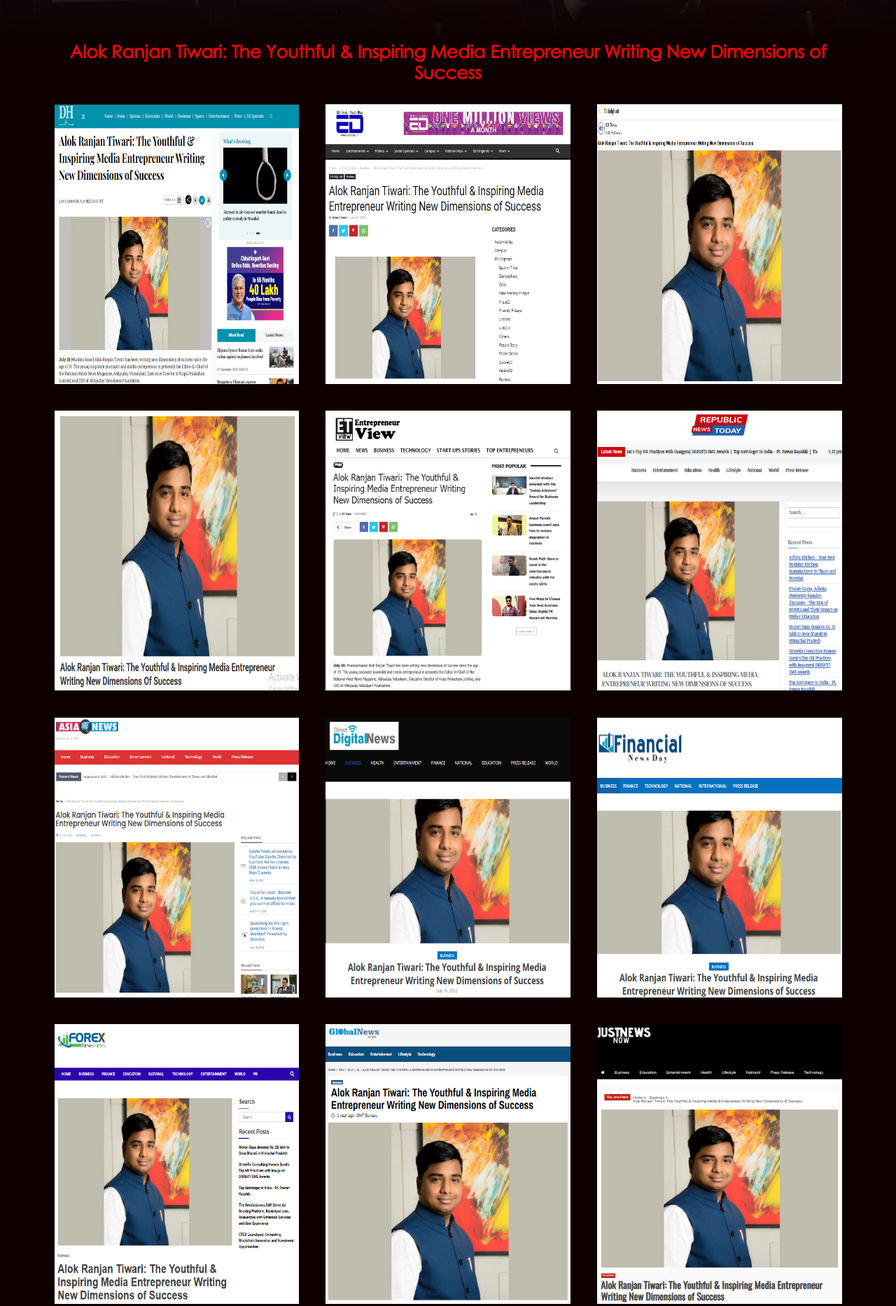
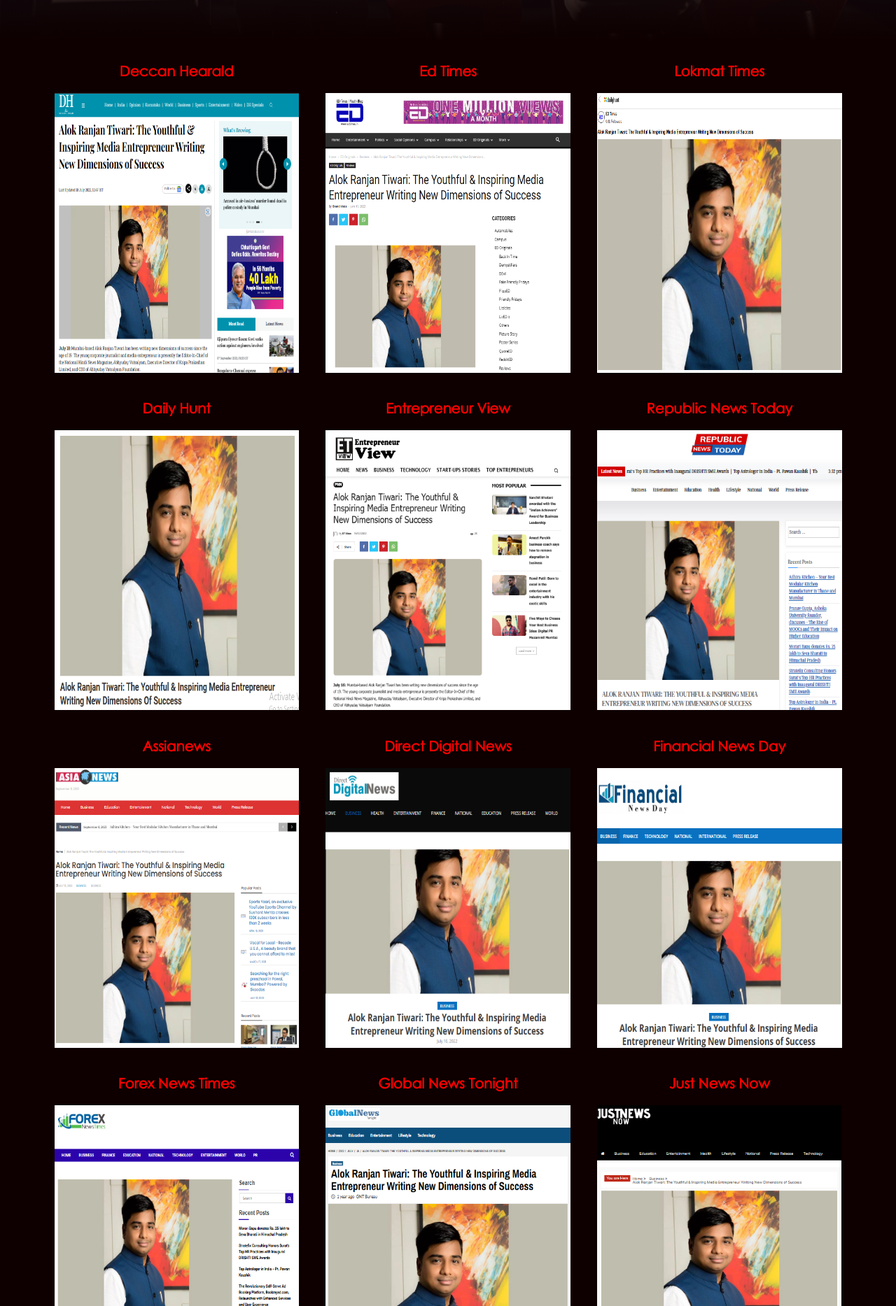
Before and after one commit to suraj745/s.k_art, a website built with Vite: page pages/media_coverage.html in a window 1280 px wide. Shown: the part 741-2608 px from the top of the page at 70% size. Built offline with nearby package versions, Linux system fonts and the light colour scheme.

Commit message:
media-change

```diff
--- a/pages/media_coverage.html
+++ b/pages/media_coverage.html
@@ -21,11 +21,20 @@
       crossorigin="anonymous"
       referrerpolicy="no-referrer"
     />
-    <link rel="stylesheet" href="https://cdn.jsdelivr.net/npm/swiper@10/swiper-bundle.min.css" />
-    <link rel="stylesheet" href="https://cdn.jsdelivr.net/npm/swiper@10/swiper-bundle.min.css" />
+    <link
+      rel="stylesheet"
+      href="https://cdn.jsdelivr.net/npm/swiper@10/swiper-bundle.min.css"
+    />
+    <link
+      rel="stylesheet"
+      href="https://cdn.jsdelivr.net/npm/swiper@10/swiper-bundle.min.css"
+    />
     <link rel="stylesheet" href="/styles.scss" />
     <!-- <link rel="stylesheet" href="/scss/media_coverge.css" /> -->
-    <link rel="stylesheet" href="https://cdn.jsdelivr.net/npm/swiper@10/swiper-bundle.min.css" />
+    <link
+      rel="stylesheet"
+      href="https://cdn.jsdelivr.net/npm/swiper@10/swiper-bundle.min.css"
+    />
   </head>
   <body>
     <!-- home_banner -->
@@ -37,13 +46,15 @@
           <section class="col banner-content">
             <h1 class="big_heading">MEDIA COVERAGE</h1>
             <p class="paragraph mt-5">
-              Alok Ranjan Tiwari's impact on the media industry and his philanthropic efforts have
-              garnered widespread attention, leading to extensive media coverage across various
-              platforms. His work as the Managing Director of Eternal Corporate Media Private
-              Limited, Editor-In-Chief of Corporate Capital Magazine, and Abhyuday Vatsalyam News
-              Magazine, as well as his contributions through the Abhyuday Vatsalyam Foundation, have
-              been featured in numerous news outlets and publications. Below are some highlights of
-              the media coverage he has received:
+              Alok Ranjan Tiwari's impact on the media industry and his
+              philanthropic efforts have garnered widespread attention, leading
+              to extensive media coverage across various platforms. His work as
+              the Managing Director of Eternal Corporate Media Private Limited,
+              Editor-In-Chief of Corporate Capital Magazine, and Abhyuday
+              Vatsalyam News Magazine, as well as his contributions through the
+              Abhyuday Vatsalyam Foundation, have been featured in numerous news
+              outlets and publications. Below are some highlights of the media
+              coverage he has received:
             </p>
           </section>
         </section>
@@ -52,52 +63,153 @@
 
     <section class="container">
       <section class="row flex-column">
-        <h1 class="text-center" style="color: #ff0000; font-weight: 600">
-          Alok Ranjan Tiwari: The Youthful & Inspiring Media Entrepreneur Writing New Dimensions of
-          Success
-        </h1>
-
         <section class="col mt-5">
           <div class="achivement">
-            <section class="ac_card">
-              <img src="/public/images/mediacover/m1.png" alt="image_of_media_coverage" />
-            </section>
-            <section class="ac_card">
-              <img src="/public/images/mediacover/m2.png" alt="image_of_media_coverage" />
-            </section>
-            <section class="ac_card">
-              <img src="/public/images/mediacover/m3.png" alt="image_of_media_coverage" />
-            </section>
-            <section class="ac_card">
-              <img src="/public/images/mediacover/m4.png" alt="image_of_media_coverage" />
-            </section>
-            <section class="ac_card">
-              <img src="/public/images/mediacover/m5.png" alt="image_of_media_coverage" />
-            </section>
-            <section class="ac_card">
-              <img src="/public/images/mediacover/m6.png" alt="image_of_media_coverage" />
-            </section>
-            <section class="ac_card">
-              <img src="/public/images/mediacover/m7.png" alt="image_of_media_coverage" />
-            </section>
-            <section class="ac_card">
-              <img src="/public/images/mediacover/m8.png" alt="image_of_media_coverage" />
-            </section>
-            <section class="ac_card">
-              <img src="/public/images/mediacover/m9.png" alt="image_of_media_coverage" />
-            </section>
-            <section class="ac_card">
-              <img src="/public/images/mediacover/m10.png" alt="image_of_media_coverage" />
-            </section>
-            <section class="ac_card">
-              <img src="/public/images/mediacover/m11.png" alt="image_of_media_coverage" />
-            </section>
-            <section class="ac_card">
-              <img src="/public/images/mediacover/m12.png" alt="image_of_media_coverage" />
-            </section>
-            <section class="ac_card">
-              <img src="/public/images/mediacover/m13.png" alt="image_of_media_coverage" />
-            </section>
+            <a
+              href="https://www.deccanherald.com/brandspot/pr-spot/alok-ranjan-tiwari-the-youthful-inspiring-media-entrepreneur-writing-new-dimensions-of-success-1127710.html"
+              class="ac_card"
+            >
+              <h1 class="big_heading">Deccan Hearald</h1>
+
+              <img
+                src="/public/images/mediacover/m1.png"
+                alt="image_of_media_coverage"
+              />
+            </a>
+            <a
+              href="https://edtimes.in/alok-ranjan-tiwari-the-youthful-inspiring-media-entrepreneur-writing-new-dimensions-of-success/"
+              class="ac_card"
+            >
+              <h1 class="big_heading">Ed Times</h1>
+
+              <img
+                src="/public/images/mediacover/m2.png"
+                alt="image_of_media_coverage"
+              />
+            </a>
+            <a
+              href="https://www.lokmattimes.com/business/alok-ranjan-tiwari-the-youthful-inspiring-media-entrepreneur-writing-new-dimensions-of-success/
+            "
+              class="ac_card"
+            >
+              <h1 class="big_heading">Lokmat Times</h1>
+
+              <img
+                src="/public/images/mediacover/m3.png"
+                alt="image_of_media_coverage"
+              />
+            </a>
+            <a
+              href="https://m.dailyhunt.in/news/india/english/ed+times-epaper-edtimes/alok+ranjan+tiwari+the+youthful+inspiring+media+entrepreneur+writing+new+dimensions+of+success-newsid-n404797270?ss=wsp⦁	&⦁	s=i⦁	&⦁	uu=0xb2af503d36c6d6e8"
+              class="ac_card"
+            >
+              <h1 class="big_heading">Daily Hunt</h1>
+
+              <img
+                src="/public/images/mediacover/m4.png"
+                alt="image_of_media_coverage"
+              />
+            </a>
+            <a
+              href="https://entrepreneurview.in/alok-ranjan-tiwari-the-youthful-inspiring-media-entrepreneur-writing-new-dimensions-of-success/"
+              class="ac_card"
+            >
+              <h1 class="big_heading">Entrepreneur View</h1>
+
+              <img
+                src="/public/images/mediacover/m5.png"
+                alt="image_of_media_coverage"
+              />
+            </a>
+            <a
+              href="https://republicnewstoday.com/index.php/2022/07/16/alok-ranjan-tiwari-the-youthful-inspiring-media-entrepreneur-writing-new-dimensions-of-success/
+            "
+              class="ac_card"
+            >
+              <h1 class="big_heading">Republic News Today</h1>
+
+              <img
+                src="/public/images/mediacover/m6.png"
+                alt="image_of_media_coverage"
+              />
+            </a>
+            <a
+              href="https://assianews.com/alok-ranjan-tiwari-the-youthful-inspiring-media-entrepreneur-writing-new-dimensions-of-success/14493/"
+              class="ac_card"
+            >
+              <h1 class="big_heading">Assianews</h1>
+
+              <img
+                src="/public/images/mediacover/m7.png"
+                alt="image_of_media_coverage"
+              />
+            </a>
+            <a
+              href="https://directdigitalnews.com/alok-ranjan-tiwari-the-youthful-inspiring-media-entrepreneur-writing-new-dimensions-of-success/"
+              class="ac_card"
+            >
+              <h1 class="big_heading">Direct Digital News</h1>
+
+              <img
+                src="/public/images/mediacover/m8.png"
+                alt="image_of_media_coverage"
+              />
+            </a>
+            <a
+              href="https://financialnewsday.com/alok-ranjan-tiwari-the-youthful-inspiring-media-entrepreneur-writing-new-dimensions-of-success/"
+              class="ac_card"
+            >
+              <h1 class="big_heading">Financial News Day</h1>
+
+              <img
+                src="/public/images/mediacover/m9.png"
+                alt="image_of_media_coverage"
+              />
+            </a>
+            <a
+              href="https://forexnewstimes.com/alok-ranjan-tiwari-the-youthful-inspiring-media-entrepreneur-writing-new-dimensions-of-success/"
+              class="ac_card"
+            >
+              <h1 class="big_heading">Forex News Times</h1>
+
+              <img
+                src="/public/images/mediacover/m10.png"
+                alt="image_of_media_coverage"
+              />
+            </a>
+            <a
+              href="https://globalnewstonight.com/index.php/2022/07/16/alok-ranjan-tiwari-the-youthful-inspiring-media-entrepreneur-writing-new-dimensions-of-success/"
+              class="ac_card"
+            >
+              <h1 class="big_heading">Global News Tonight</h1>
+
+              <img
+                src="/public/images/mediacover/m11.png"
+                alt="image_of_media_coverage"
+              />
+            </a>
+            <a
+              href="https://justnewsnow.com/alok-ranjan-tiwari-the-youthful-inspiring-media-entrepreneur-writing-new-dimensions-of-success/"
+              class="ac_card"
+            >
+              <h1 class="big_heading">Just News Now</h1>
+
+              <img
+                src="/public/images/mediacover/m12.png"
+                alt="image_of_media_coverage"
+              />
+            </a>
+            <a
+              href="https://newsecontent.com/alok-ranjan-tiwari-the-youthful-inspiring-media-entrepreneur-writing-new-dimensions-of-success/"
+              class="ac_card"
+            >
+              <h1 class="big_heading">News Content</h1>
+
+              <img
+                src="/public/images/mediacover/m13.png"
+                alt="image_of_media_coverage"
+              />
+            </a>
           </div>
         </section>
       </section>
--- a/styles.scss
+++ b/styles.scss
@@ -868,6 +868,16 @@
 }
 
 .achivement {
+  & a {
+    text-decoration: none;
+  }
+  @include big_heading;
+
+  .big_heading {
+    font-size: 2rem;
+    padding-bottom: 2rem;
+    text-align: center;
+  }
   display: grid;
   grid-template-columns: repeat(3, 1fr);
   place-items: center;
@@ -883,12 +893,17 @@
 }
 
 .achivement > .ac_card > img {
+  width: 40rem;
+  height: 40rem;
+}
+.achivement > .ac_card > img {
   width: 100%;
-  height: 100%;
-}
-.achivement > .ac_card {
-  width: 100%;
-  height: 40rem;
+  // height: 100%;
+  transition: 0.4s;
+  cursor: pointer;
+  &:hover {
+    scale: 1.05;
+  }
 }
 
 .media_cover_headline {
@@ -1028,3 +1043,14 @@
     width: 100% !important;
   }
 }
+
+.test_page_para {
+  &::-webkit-scrollbar {
+    display: block;
+  }
+
+  &::-webkit-scrollbar-thumb {
+    background-color: $red;
+    height: 2rem !important;
+  }
+}
```
Also changed, not shown: pages/events.html (+1 -0 lines), pages/testimonials.html (+120 -54 lines).
